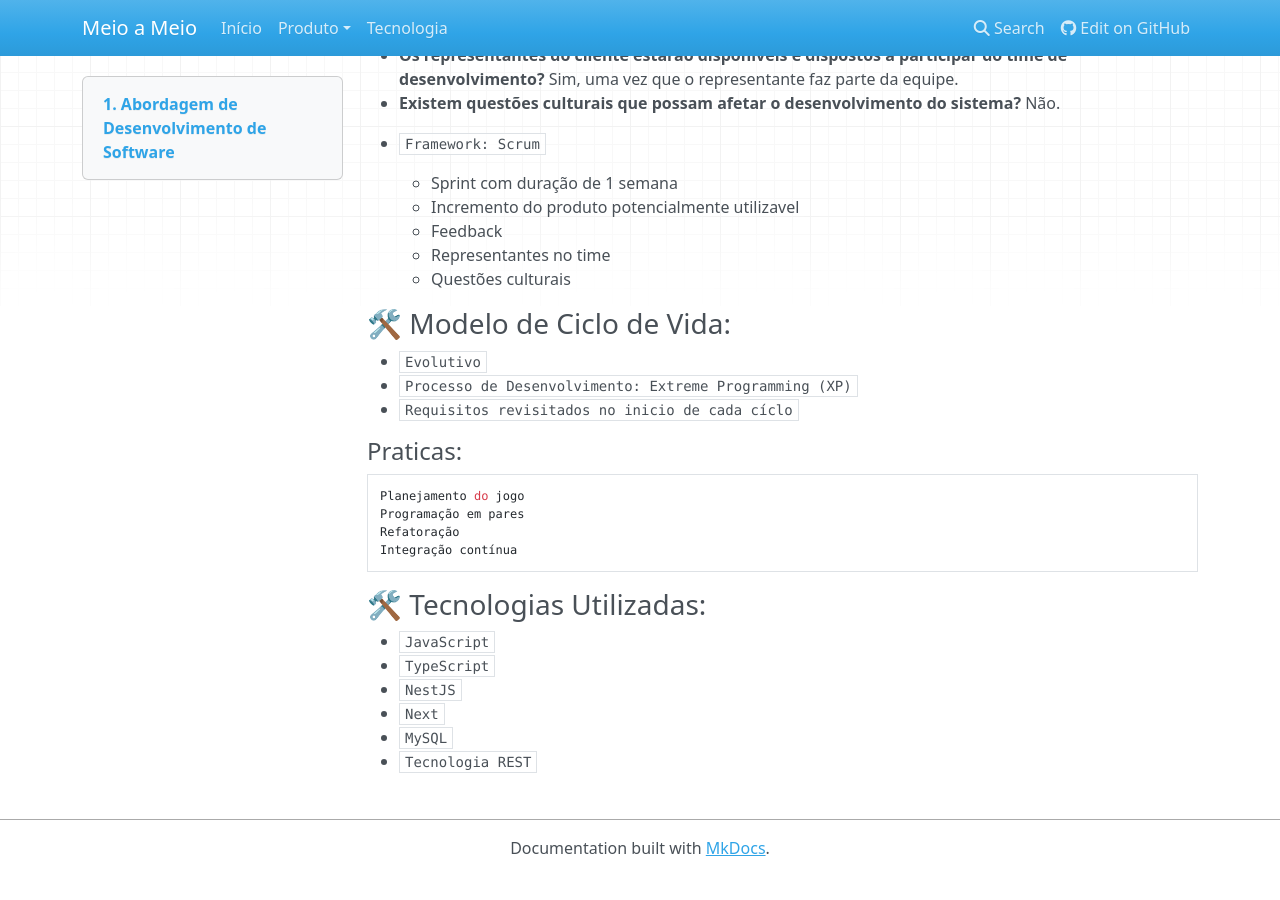
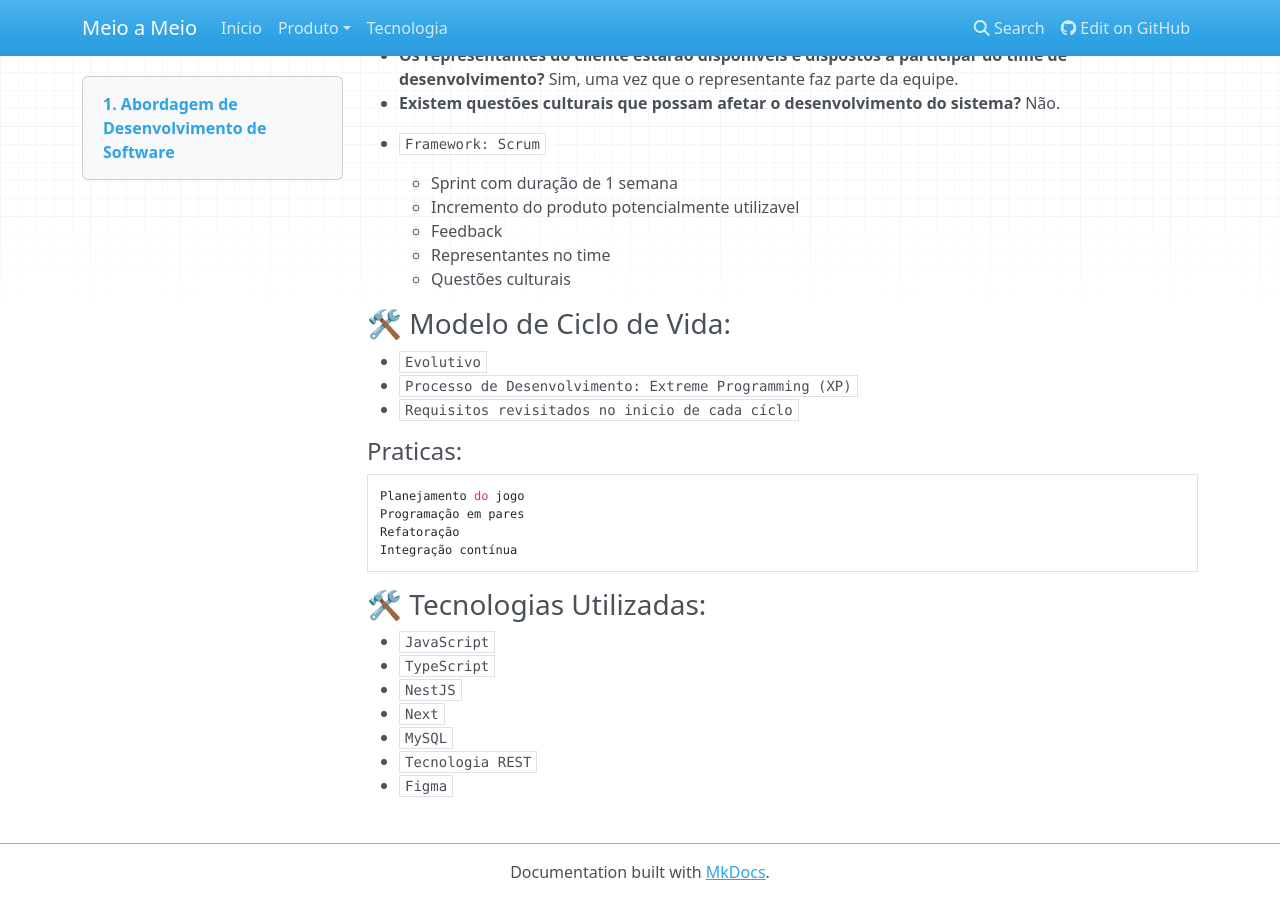
Before and after one commit to mdsreq-fga-unb/2022.1-Meio-a-Meio, an MkDocs documentation site: the page built from docs/unidade1.md, in a window 1280 px wide and 900 px high, scrolled down 935 px. Built offline with MkDocs 1.6.1, drawn with Linux system fonts in a browser that asks for light colours; nearby versions of some CDN libraries; before the commit the page ends 1811 px from its top, so only the background shows below that.

Commit message:
Update unidade1.md

```diff
--- a/docs/unidade1.md
+++ b/docs/unidade1.md
@@ -61,3 +61,4 @@ Baseado na proposta do Sommerville (2018), foi levantado um conjunto de questõe
 - `Next`
 - `MySQL`
 - `Tecnologia REST`
+- `Figma`
```
